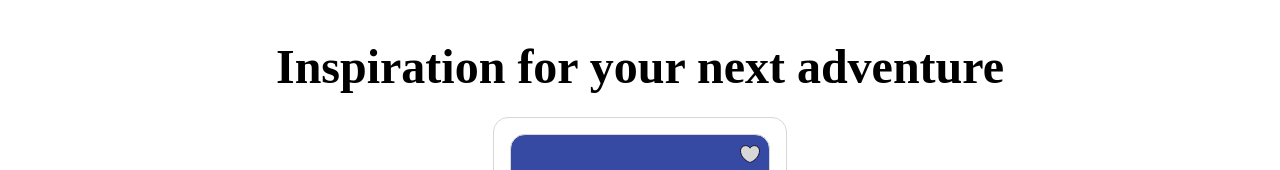
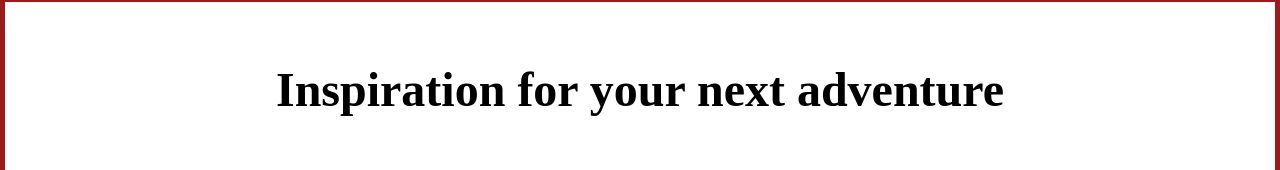
Before and after one commit to presh-031/Meta-Bnb, a React (Create React App) app: page / in a window 1280 px wide. Shown: the part 798-968 px from the top of the page. Built offline with nearby package versions, Linux system fonts and the light colour scheme; a web font is replaced by a local one.

Commit message:
onto making cta section resonsive

```diff
--- a/src/UI/CardsContainer.jsx
+++ b/src/UI/CardsContainer.jsx
@@ -1,5 +1,9 @@
 const CardsContainer = ({ children }) => {
-  return <div className="grid grid-cols-1 gap-[2.4rem] ">{children}</div>;
+  return (
+    <div className="grid grid-cols-1 gap-[2.4rem] outline sm:grid-cols-2 lg:grid-cols-3 xl:grid-cols-4 xl:gap-[4.8rem]">
+      {children}
+    </div>
+  );
 };
 
 export default CardsContainer;
--- a/src/components/Cta.jsx
+++ b/src/components/Cta.jsx
@@ -2,7 +2,7 @@ import ctaImage from "../assets/cta/ctaImage.svg";
 
 const Cta = () => {
   return (
-    <section className="bg-[#A02279] px-[2rem] py-[8rem] text-[#fff]">
+    <section className="bg-[#A02279] px-[2rem] py-[8rem] text-[#fff] xl:mt-[5.3rem]">
       <div>
         <p className="mb-[3.5rem] text-[4.8rem] font-bold leading-[5.995rem]">Metabnb NFTs</p>
         <p className="mb-[2rem] text-[1.8rem] font-normal leading-[3.5rem] ">
--- a/src/components/Products.jsx
+++ b/src/components/Products.jsx
@@ -12,8 +12,8 @@ import CardsContainer from "../UI/CardsContainer";
 
 const Products = () => {
   return (
-    <div className="p-[2rem]  text-center">
-      <p className="my-[2rem]  text-[4.8rem] font-bold leading-[5.995rem] text-[#000]">
+    <div className="border-[5px]  border-red-800 p-[2rem] text-center xl:p-0">
+      <p className="my-[2rem] text-[4.8rem]  font-bold leading-[5.995rem] text-[#000] xl:my-[5.8rem]">
         Inspiration for your next adventure
       </p>
       <CardsContainer>
```
